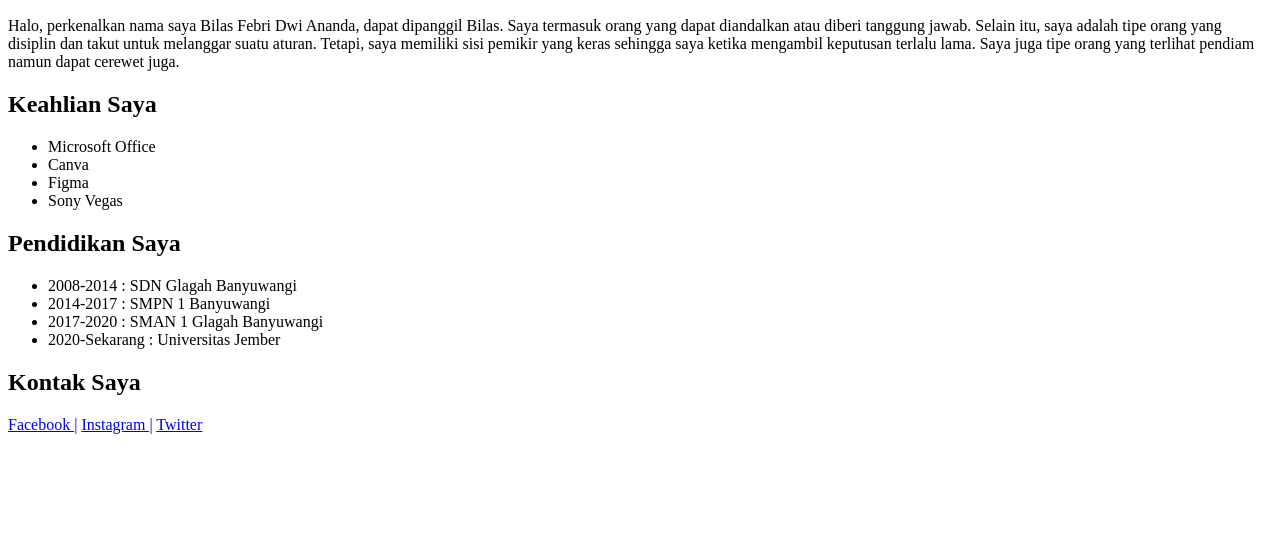
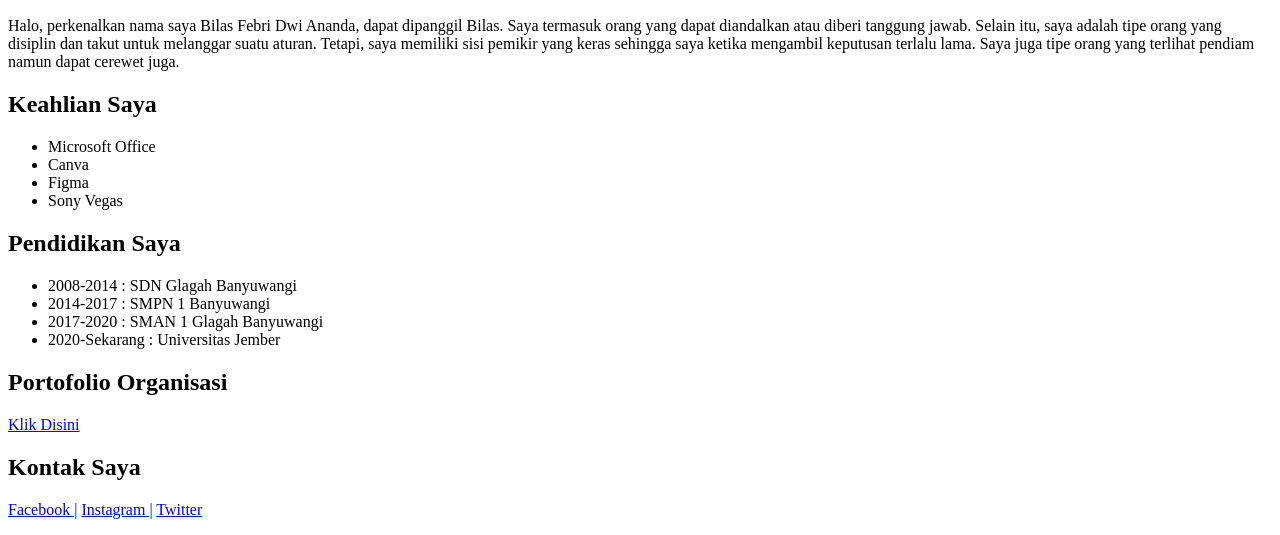
Before and after one commit to bilasfebri/web-basic-seal, a plain HTML site: page biodata.html in a window 1280 px wide. Shown: the part 316-851 px from the top of the page. Before the commit the page ends 800 px from the top, so only its background shows below. Drawn offline with Linux system fonts and the light colour scheme.

Commit message:
update biodata.html

```diff
--- a/biodata.html
+++ b/biodata.html
@@ -24,6 +24,9 @@
             <li>2020-Sekarang : Universitas Jember</li>
         </ul>
 
+        <h2>Portofolio Organisasi</h2>
+        <p><a href="portofolio.html">Klik Disini</a></p>
+
         <h2>Kontak Saya</h2>
         <p><a href="http://facebook.com/bilasfebri.dwiananda">Facebook |</a>
             <a href="http://instagram.com/bilasfda">Instagram |</a>
```
